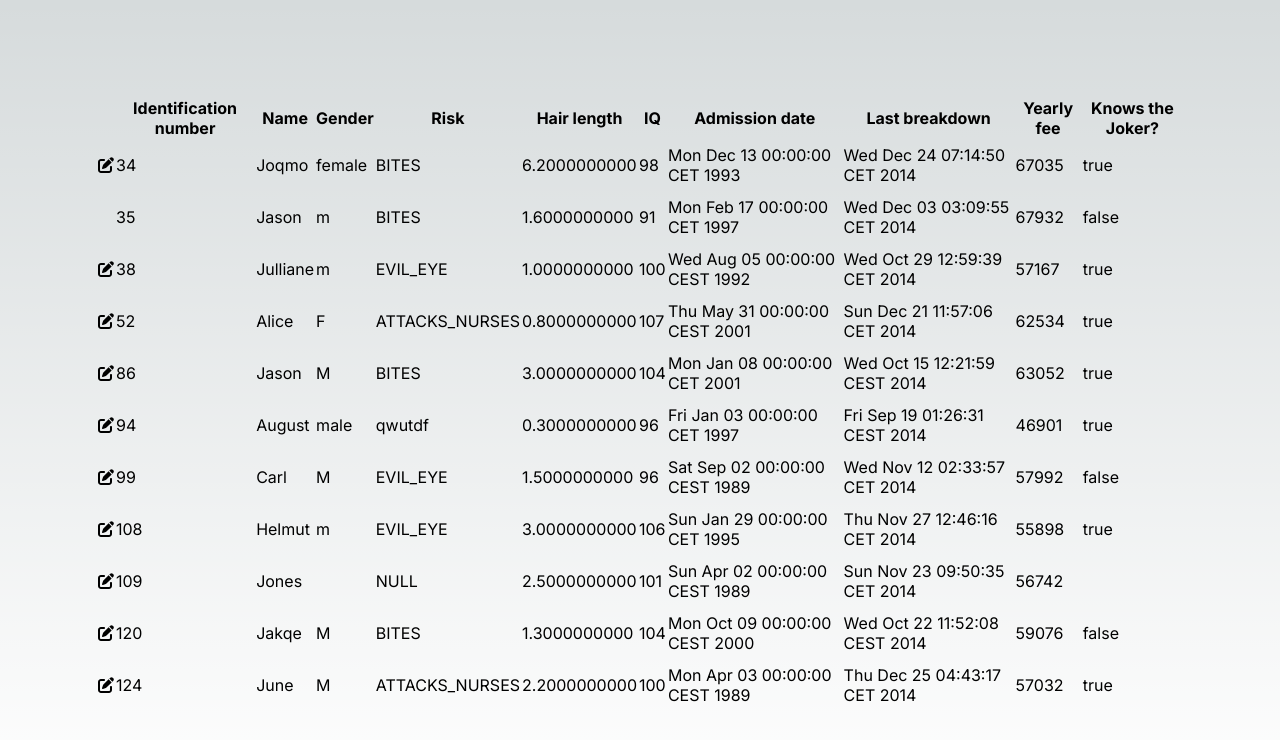
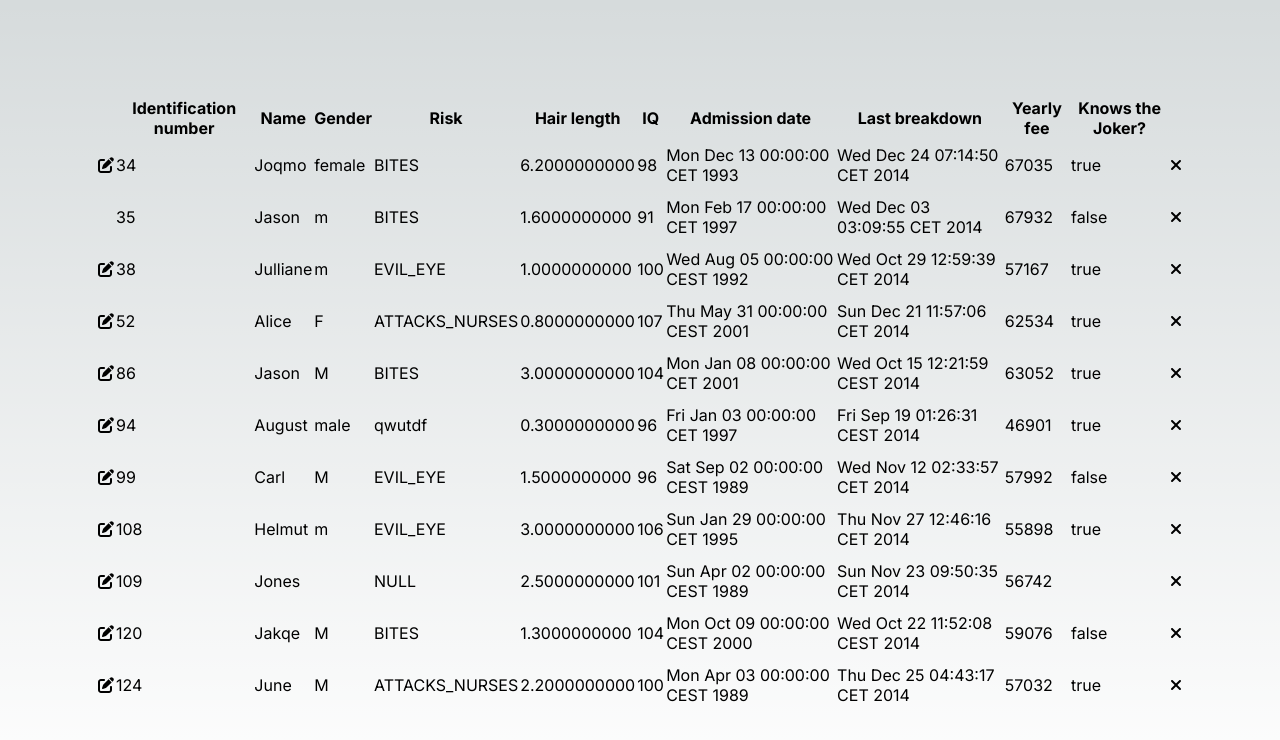
Before and after one commit to caioluciofc/json-data-viewer, a Next.js app: page / in a window 1280 px wide. Shown: the top 740 px of the page. Built offline with nearby package versions, Linux system fonts and the light colour scheme.

Commit message:
Add remove functionality

```diff
--- a/app/page.tsx
+++ b/app/page.tsx
@@ -1,21 +1,19 @@
+'use client';
+
 import Image from 'next/image'
 import styles from './page.module.css'
 import { useAppContext } from '@/src/app.provider';
-import { Colors, Paddings } from '@/design_system';
-import jsonData from '../example-data.json';
 import { Table } from '@/components';
 
 export default function Home() {
-  // const { dataTableState } = useAppContext();
+  const { dataTableState } = useAppContext();
 
-  // const { jsonData } = dataTableState;
-
-  const tableColumns = Object.keys(jsonData[0].data)
+  const { jsonData } = dataTableState;
 
   return (
     <main className={styles.main}>
       <div>
-        <Table jsonData={jsonData} />
+        {jsonData.length > 0 && <Table jsonData={jsonData} />}
       </div>
     </main>
   )
--- a/components/table/header.tsx
+++ b/components/table/header.tsx
@@ -7,15 +7,14 @@ interface Props {
 }
 
 export function TableHeader({ jsonData } : Props) {
-    const tableColumns = Object.keys(jsonData[0].data)
-
     return (
         <thead>
         <tr>
           <th></th>
-            {tableColumns.map((value, index) => (
+            {Object.keys(jsonData[0].data).map((value, index) => (
               <th key={index}>{value}</th>
             ))}
+          <th></th>
         </tr>
       </thead>
 
--- /dev/null
+++ b/components/table/index.ts
@@ -0,0 +1,3 @@
+export { Table } from './table';
+export { Row } from './row';
+export { TableHeader } from './header';
--- a/components/table/row.tsx
+++ b/components/table/row.tsx
@@ -5,8 +5,11 @@ import { JsonData } from '@/src/models';
 import { useAppContext } from '@/src/app.provider';
 import { IconPencil } from '@/design_system';
 import { Table } from '..';
+import { IconCrossMark } from '@/design_system';
 
 export function Row({ item } : { item : JsonData }) {
+    const { removeItem } = useAppContext()
+
     const [selected, setSelected] = useState(false);
 
     const _columns = Object.keys(item.data)
@@ -15,6 +18,10 @@ export function Row({ item } : { item : JsonData }) {
 
     function handleClick() {
       setSelected((selected) => !selected);
+    }
+
+    function _delete() {
+      removeItem(item);
     }
 
     return (
@@ -32,6 +39,11 @@ export function Row({ item } : { item : JsonData }) {
           {_columns.map((column) => (
             <td>{item.data[column]}</td>
           ))}
+        <td>
+          <div onClick={_delete}>
+            <IconCrossMark />
+          </div>
+        </td>
         </tr>
         {selected && _hasKids && (
           <tr>
--- a/components/table/table.tsx
+++ b/components/table/table.tsx
@@ -9,10 +9,6 @@ interface Props {
 }
 
 export function Table({ jsonData } : Props) {
-
-    const tableColumns = Object.keys(jsonData[0].data)
-
-    console.log(jsonData)
 
     return (
         <table>
--- a/src/states/data-table-state.tsx
+++ b/src/states/data-table-state.tsx
@@ -1,5 +1,5 @@
 import { useEffect, useState } from 'react';
-import { JsonDataArray } from '../models';
+import { JsonData, JsonDataArray } from '../models';
 import jsonData from '../../example-data.json';
 
 export function useDataTable() {
@@ -30,12 +30,50 @@ export function useDataTable() {
 		setState((currentState) => ({ ...currentState, isLoading: false }));
 	}
 
+	function _removeItem(item: JsonData) {
+		_startLoading();
+
+		const _hash = JSON.stringify(item);
+		const _items = [...state.jsonData];
+
+		const result = _findAndRemove(_hash, _items);
+
+		setState((currentState) => ({
+			...currentState,
+			jsonData: result,
+		}));
+
+		_stopLoading();
+	}
+
+	function _findAndRemove(originalKey : string, items : JsonDataArray) : JsonDataArray {
+		let filteredItems = items.filter((value) => {
+			const __hash = JSON.stringify(value);
+			return __hash !== originalKey;
+		}) as JsonDataArray;
+
+		if (items.length === filteredItems.length) {
+			filteredItems = items.map((item) => {
+				if (item.kids) {
+					const kids = Object.entries(item.kids).map(([key, value]) => {
+						const _kids = _findAndRemove(originalKey, value.records);
+						return { [key] : { records : _kids }};
+					});
+
+					return { ...item, kids } as unknown as JsonData;
+				}
+				return item
+			})
+		}
+
+		return filteredItems
+	}
+
 	//  ╔═╗╔═╗╔╦╗╦╔═╗╔╗╔╔═╗
 	//  ╠═╣║   ║ ║║ ║║║║╚═╗
 	//  ╩ ╩╚═╝ ╩ ╩╚═╝╝╚╝╚═╝
 	const _actions_ = {
-		// TODO: IMPLEMENT REMOVE
-        //removeItem: _removeItem,
+        removeItem: _removeItem,
 	};
 
     return [state, _actions_] as [typeof state, typeof _actions_];
```
Also changed, not shown: app/layout.tsx (+9 -11 lines), .prettierrc.json (added).
